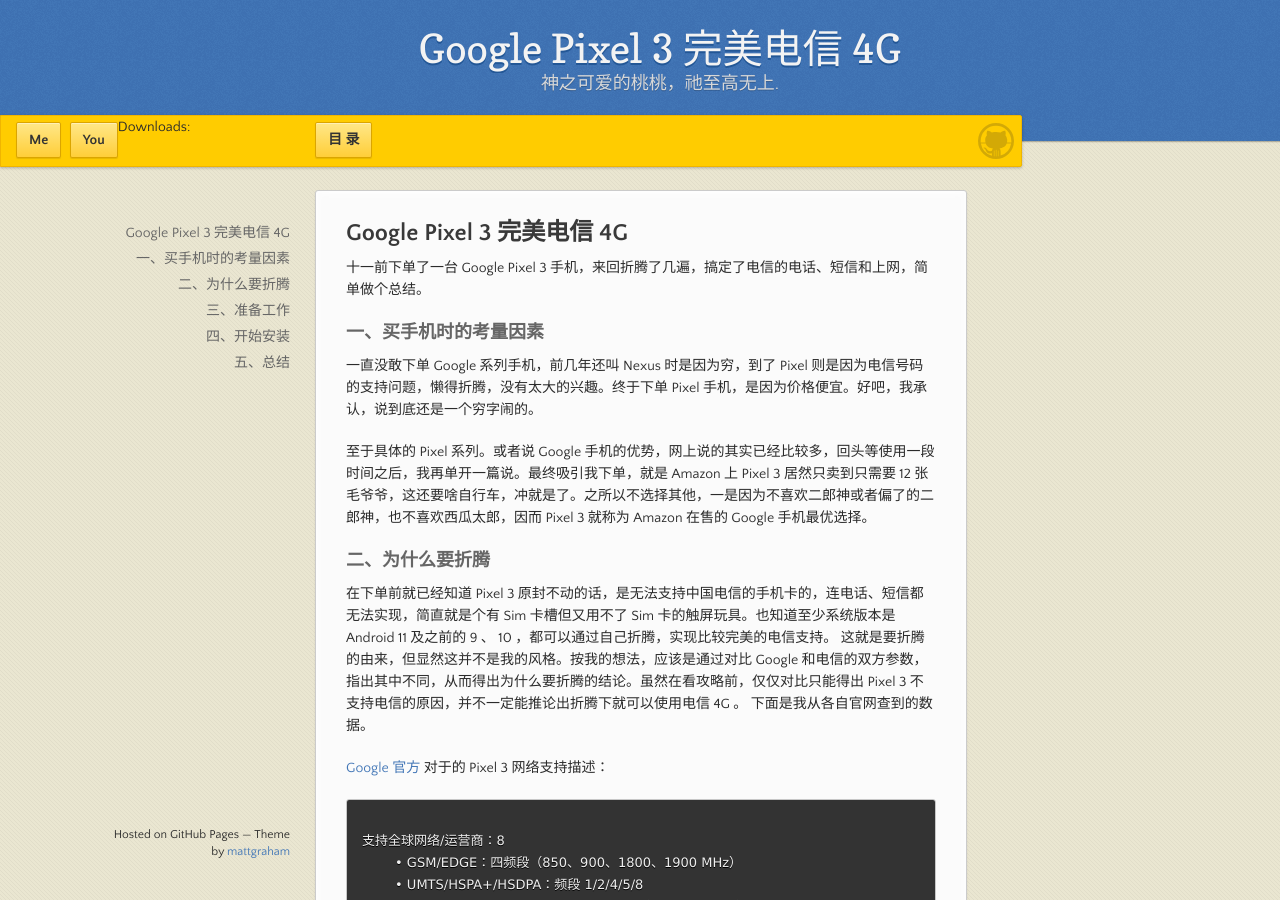
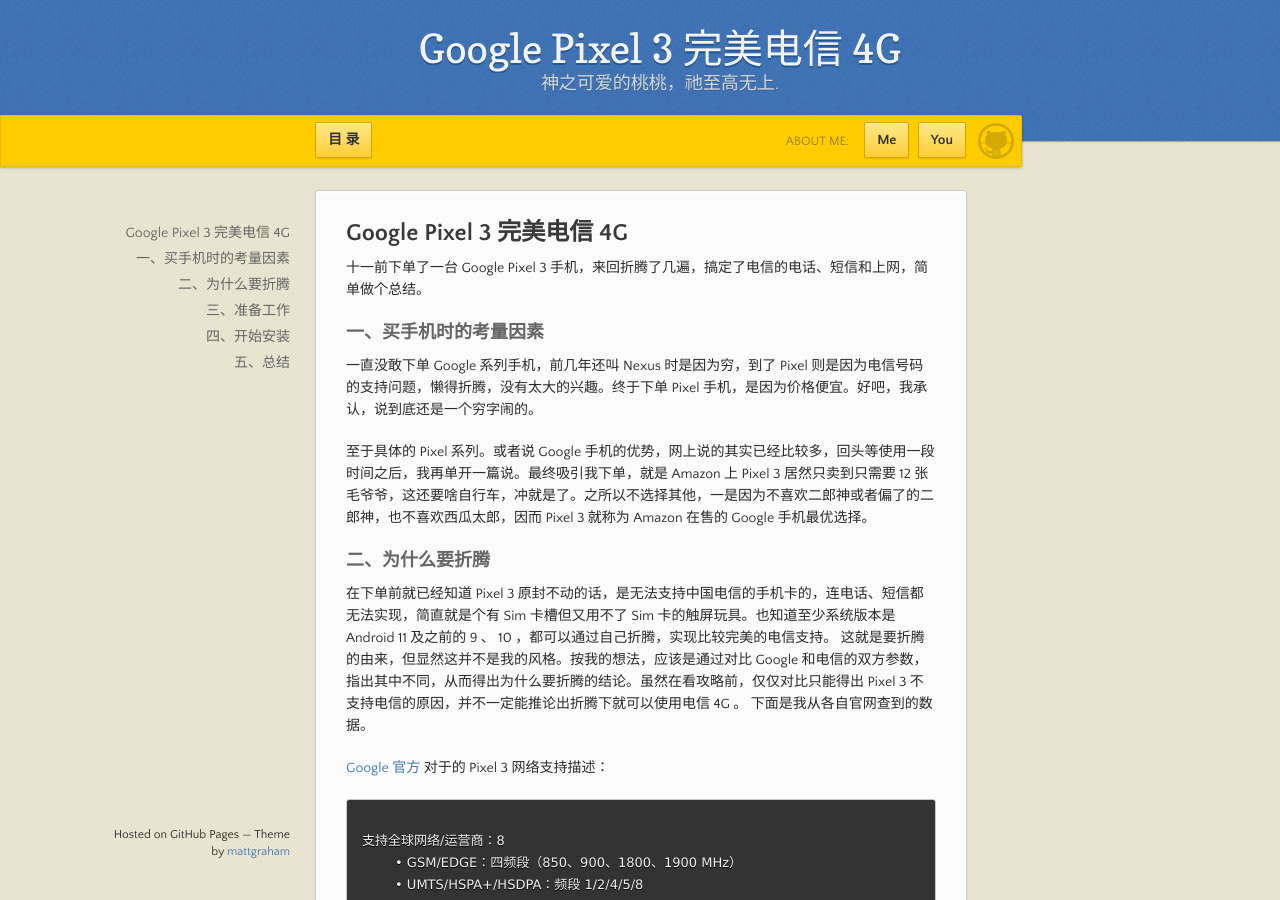
Before and after one commit to boyahoo/boyahoo.github.io, a Jekyll site: the page built from index.md, in a window 1280 px wide and 900 px high. Built offline with Jekyll 4.4.1, drawn with Linux system fonts in a browser that asks for light colours; our own code applies the rules of GitHub Pages for plain Markdown files.

Commit message:
Update default.html

```diff
--- a/_layouts/default.html
+++ b/_layouts/default.html
@@ -27,8 +27,8 @@
 
         <a href="{{ site.github.repository_url }}" class="button fork"><strong> 目 录 </strong></a>
         {% if site.show_downloads %}
-          <div class="about me">
-            <span>Downloads:</span>
+          <div class="downloads">
+            <span>About Me:</span>
             <ul>
               <li><a href="{{ site.github.zip_url }}" class="button">Me</a></li>
               <li><a href="{{ site.github.tar_url }}" class="button">You</a></li>
```
